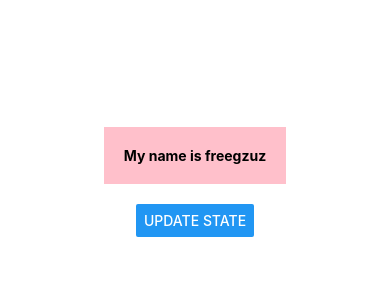
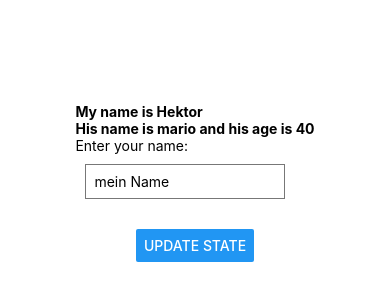
Before and after one commit to TheHKT/meme_duel, a React Native app in the folder react_frontend/: screen / in a window 390 px wide. Shown: the part 240-540 px from the top of the page. Built offline with nearby package versions, Linux system fonts and the light colour scheme.

Commit message:
added some test stuff etc. I am hyped af

```diff
--- a/react_frontend/App.js
+++ b/react_frontend/App.js
@@ -1,18 +1,23 @@
 import { StatusBar } from 'expo-status-bar';
-import { StyleSheet, Text, View, Button } from 'react-native';
+import { StyleSheet, Text, View, Button, TextInput } from 'react-native';
 import { useState } from 'react';
 
 export default function App() {
-  const [name, setName] = useState("freegzuz");
+  const [name, setName] = useState("Hektor");
+  const [person, setPerson] = useState({name:"mario", age: 40});
 
   const clickHandler = () => {
-    setName("Suck my Duck!")
+    setName("Paul");
+    setPerson({name: "Luigi", age: 69})
   }
 
   return (
     <View style={styles.container}>
-      <View style={styles.header}>
+      <View>
       <Text style={styles.boldText}>My name is {name}</Text>
+      <Text style={styles.boldText}>His name is {person.name} and his age is {person.age}</Text>
+      <Text>Enter your name:</Text>
+      <TextInput style={styles.input} placeholder="mein Name" onChangeText={(value) => setName(value)}/>
       </View>
       <View style={styles.button}>
         <Button title="Update state" onPress={clickHandler}/>
@@ -43,6 +48,13 @@ const styles = StyleSheet.create({
   },
   button :{
     marginTop: 20
+  },
+  input : {
+    borderWidth: 1,
+    borderColor: "#777",
+    padding: 8,
+    margin: 10,
+    width: 200
   }
 
 });
```
